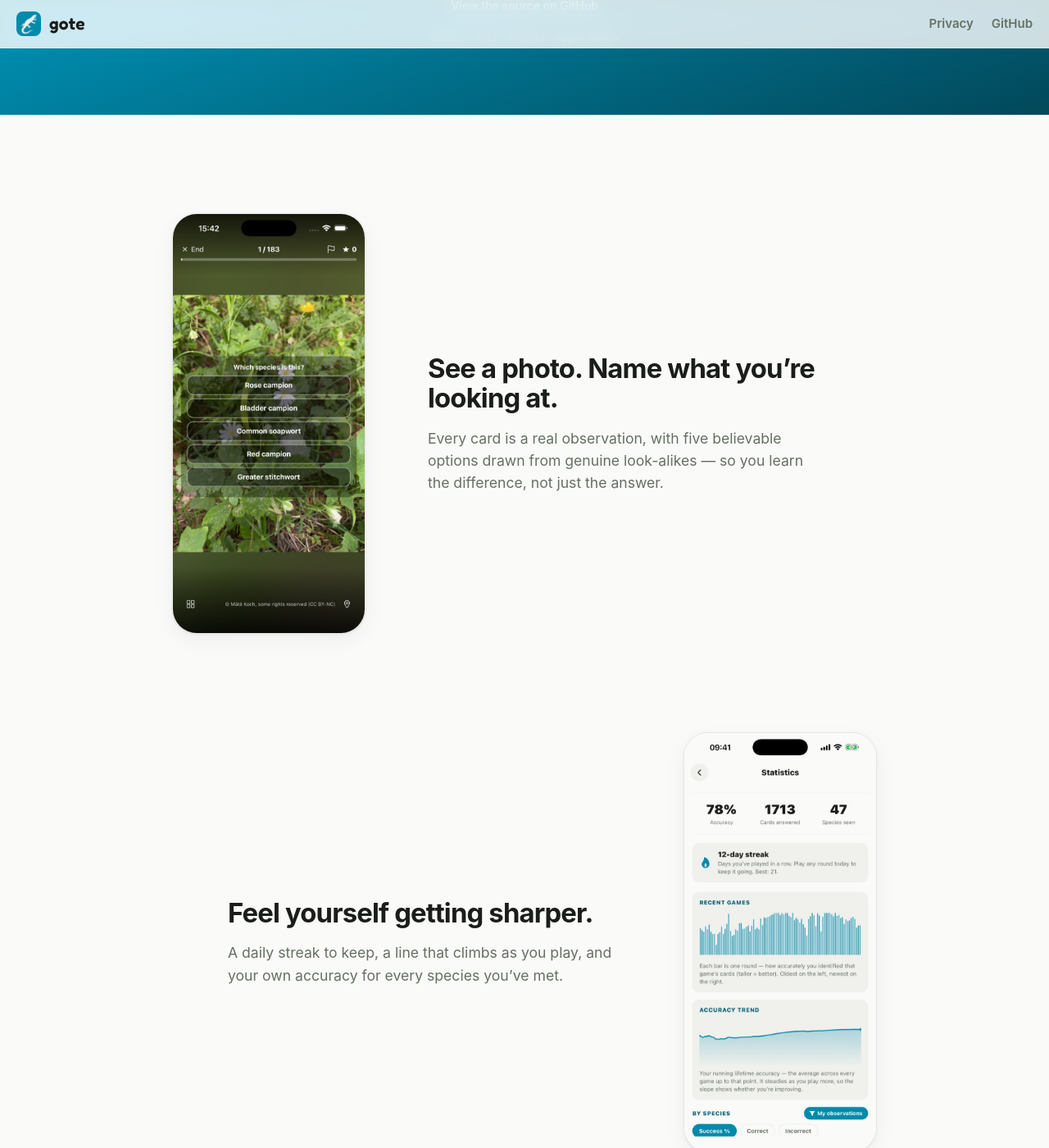
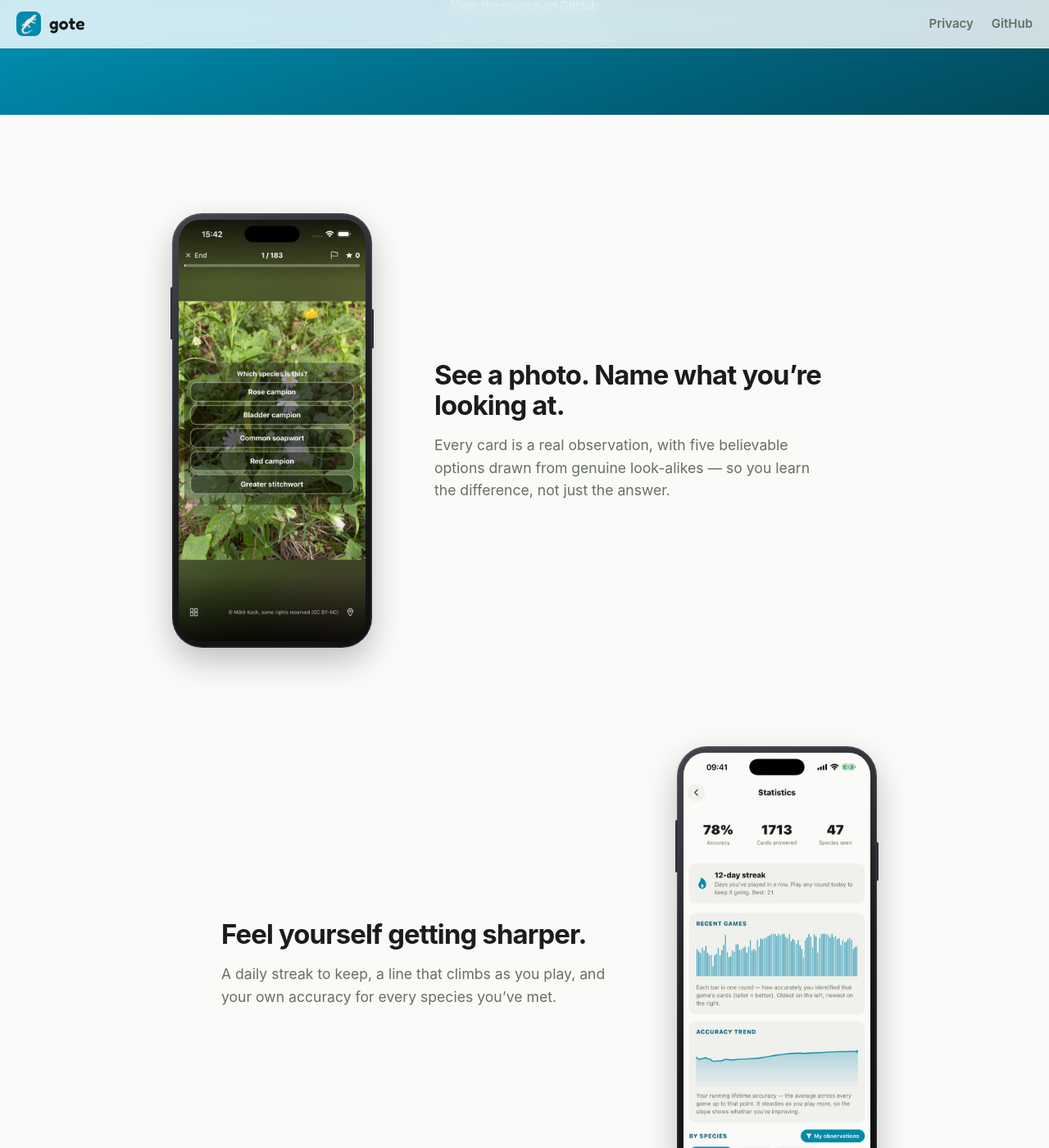
Before and after one commit to turbolya/gote, a Jekyll site: the page built from index.html, in a window 1280 px wide and 1400 px high, scrolled down 577 px. Shown: the whole window at 82% size. Built offline with Jekyll 4.4.1, drawn with Linux system fonts in a browser that asks for light colours; some of the changed text lies outside the part shown.

Commit message:
Website: real photo on the watch shot + device frames on every screenshot
- Re-capture the Apple Watch shot showing an actual nature photo to identify
  (the previous one was a broken placeholder), caption 'A photo on your wrist'
- Wrap every phone screenshot in a titanium iPhone bezel (with side buttons)
  and every watch screenshot in an Apple Watch case (crown + side button),
  drawn in pure CSS so nothing external is loaded

Co-Authored-By: Claude Opus 4.8 <noreply@anthropic.com>

```diff
--- a/index.html
+++ b/index.html
@@ -75,13 +75,31 @@ title: false
     padding: clamp(30px, 5vw, 60px) 20px;
   }
   .frow:nth-child(even) { flex-direction: row-reverse; }
-  .frow-media { flex: 0 0 auto; width: 236px; max-width: 46vw; }
+  .frow-media { flex: 0 0 auto; width: 244px; max-width: 48vw; }
+  /* iPhone frame — a titanium bezel drawn around the screenshot */
   .frow-media figure {
-    margin: 0; border-radius: 30px; overflow: hidden;
-    background: var(--card); border: 1px solid var(--border);
-    box-shadow: var(--shadow); aspect-ratio: 640 / 1390;
+    position: relative; margin: 0;
+    padding: 3.2%;
+    border-radius: 15% / 6.9%;
+    background: linear-gradient(150deg, #43464d 0%, #191a1e 55%, #0f1013 100%);
+    box-shadow:
+      0 16px 38px rgba(0,0,0,.24),
+      inset 0 0 0 1.5px rgba(255,255,255,.10);
+    aspect-ratio: 640 / 1390;
   }
-  .frow-media img { display: block; width: 100%; height: 100%; object-fit: cover; }
+  .frow-media figure img {
+    display: block; width: 100%; height: 100%; object-fit: cover;
+    border-radius: 11.5% / 5.3%;
+  }
+  /* side buttons */
+  .frow-media figure::before {
+    content: ""; position: absolute; left: -2px; top: 17%; width: 3px; height: 12%;
+    border-radius: 2px; background: #2f3135;
+  }
+  .frow-media figure::after {
+    content: ""; position: absolute; right: -2px; top: 22%; width: 3px; height: 9%;
+    border-radius: 2px; background: #2f3135;
+  }
   .frow-text { flex: 1 1 0; max-width: 30rem; }
   .frow-text h2 {
     font-size: clamp(1.55rem, 3.6vw, 2.05rem);
@@ -101,14 +119,33 @@ title: false
   .watch h2 { font-size: clamp(1.5rem, 3.4vw, 1.9rem); letter-spacing: -.025em; margin: 0 0 12px; }
   .watch p { color: var(--muted); font-size: 1.08rem; line-height: 1.55; max-width: 34rem; margin: 0 auto 34px; }
   .watch-shots { display: flex; justify-content: center; gap: clamp(20px, 6vw, 52px); }
-  .wshot { width: 170px; max-width: 40vw; }
+  .wshot { width: 176px; max-width: 42vw; }
+  /* Apple Watch frame — a case with a digital crown + side button */
   .wshot figure {
-    margin: 0; border-radius: 34px; overflow: hidden; background: #000;
-    border: 1px solid var(--border); box-shadow: var(--shadow);
+    position: relative; margin: 0;
+    padding: 8% 7%;
+    border-radius: 34% / 30%;
+    background: linear-gradient(150deg, #43464d, #191a1e 60%);
+    box-shadow:
+      0 12px 28px rgba(0,0,0,.28),
+      inset 0 0 0 1.5px rgba(255,255,255,.10);
     aspect-ratio: 416 / 496;
   }
-  .wshot img { display: block; width: 100%; height: 100%; object-fit: cover; }
-  .wshot figcaption { margin-top: 13px; font-size: .9rem; font-weight: 600; color: var(--muted); }
+  .wshot figure img {
+    display: block; width: 100%; height: 100%; object-fit: cover;
+    border-radius: 22% / 18%; background: #000;
+  }
+  /* digital crown + side button on the right edge */
+  .wshot figure::before {
+    content: ""; position: absolute; right: -4px; top: 33%; width: 6px; height: 15%;
+    border-radius: 3px; background: #34363b;
+    box-shadow: inset 0 0 0 1px rgba(255,255,255,.14);
+  }
+  .wshot figure::after {
+    content: ""; position: absolute; right: -2px; top: 53%; width: 4px; height: 15%;
+    border-radius: 3px; background: #26282c;
+  }
+  .wshot figcaption { margin-top: 15px; font-size: .9rem; font-weight: 600; color: var(--muted); }
 
   @media (max-width: 680px) {
     .frow, .frow:nth-child(even) { flex-direction: column; text-align: center; gap: 24px; }
@@ -264,8 +301,8 @@ title: false
   streak right on your watch face.</p>
   <div class="watch-shots">
     <div class="wshot">
-      <figure><img src="/assets/screenshots/watch-play.jpg" alt="gote on Apple Watch — a quiz round with four species answers" loading="lazy" width="416" height="496"></figure>
-      <figcaption>A round on your wrist</figcaption>
+      <figure><img src="/assets/screenshots/watch-play.jpg" alt="gote on Apple Watch — a real nature photo to identify" loading="lazy" width="416" height="496"></figure>
+      <figcaption>A photo on your wrist</figcaption>
     </div>
     <div class="wshot">
       <figure><img src="/assets/screenshots/watch-face.jpg" alt="gote Apple Watch complications — accuracy ring and streak on the watch face" loading="lazy" width="416" height="496"></figure>
```
Also changed, not shown: assets/screenshots/watch-play.jpg.
